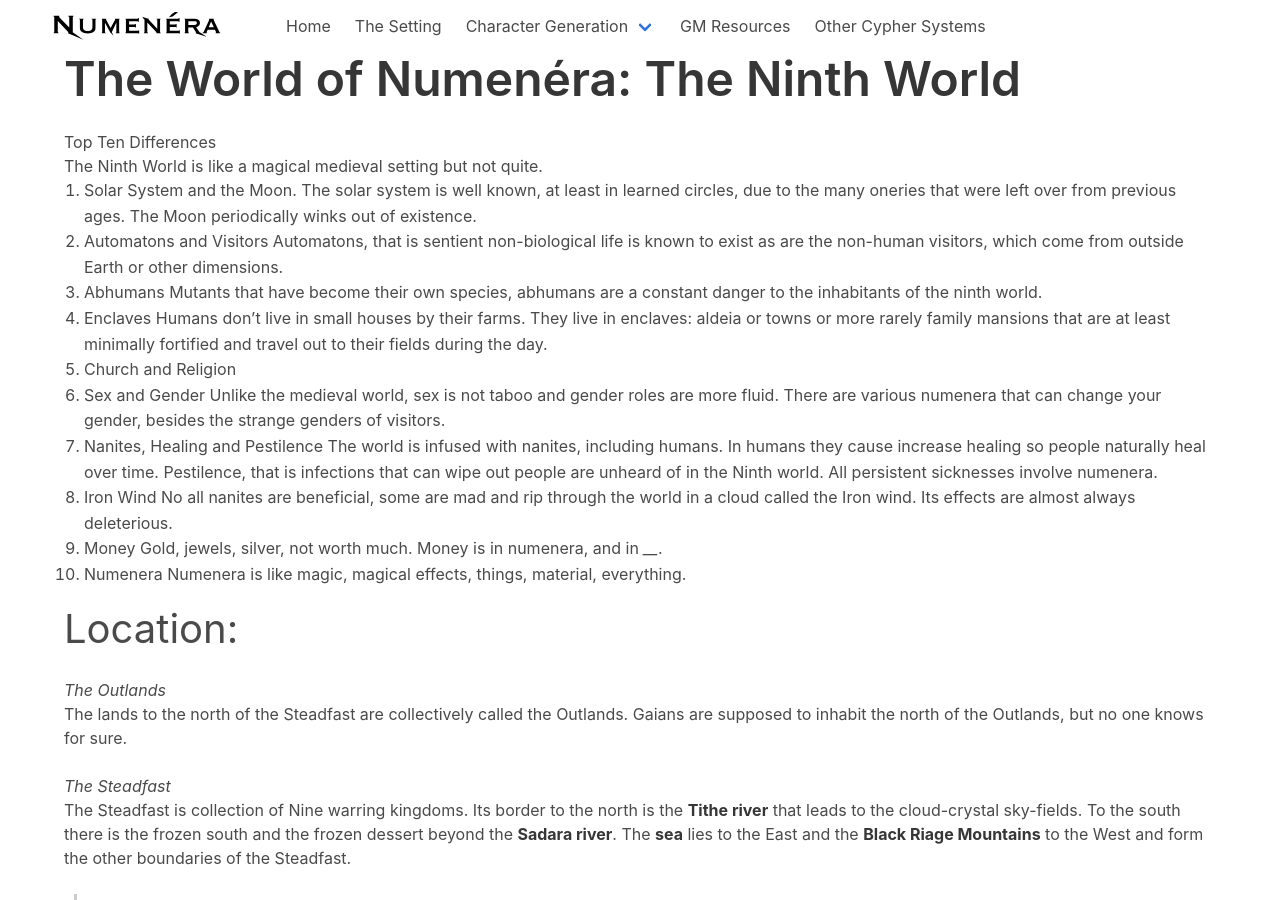
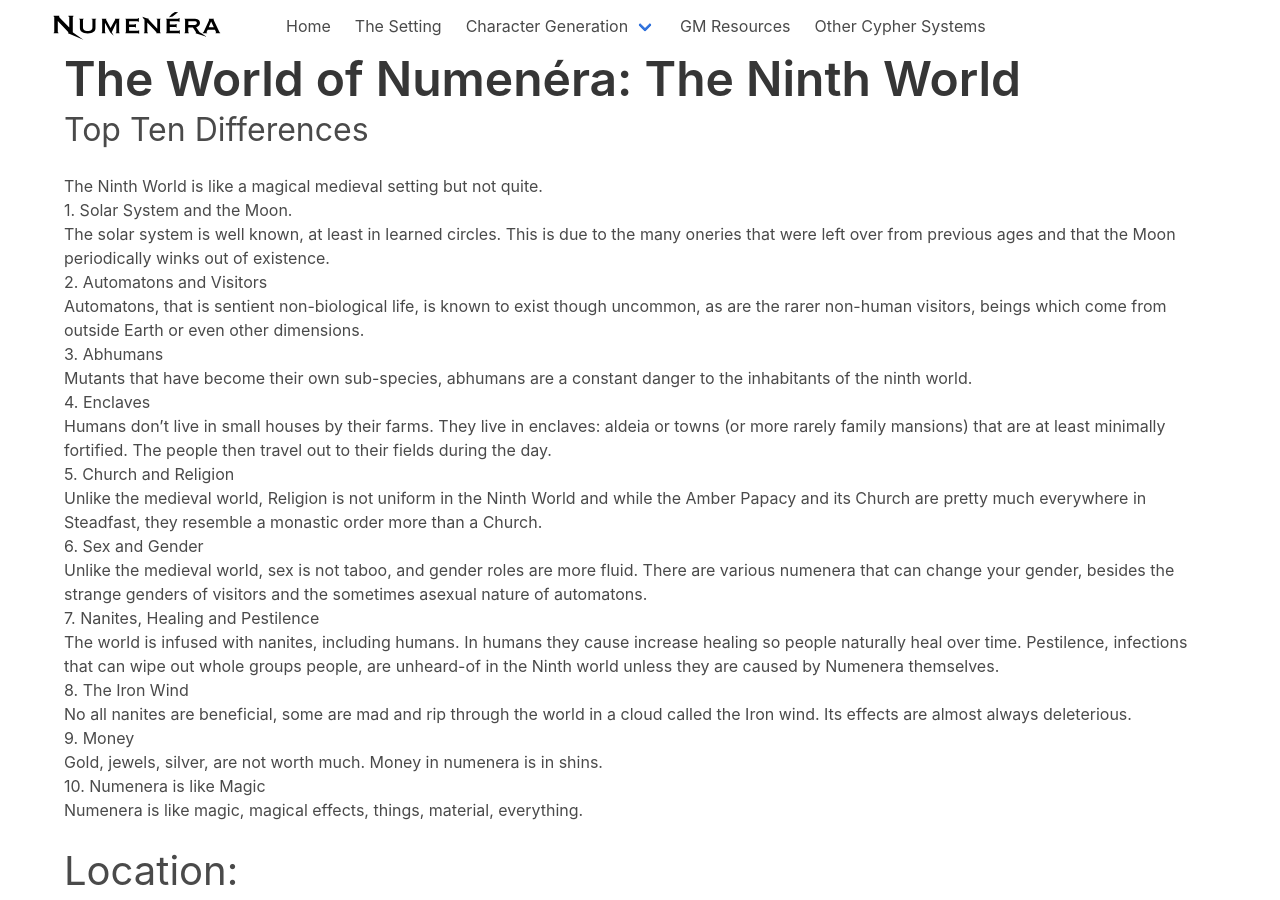
Before and after one commit to rebelwarrior/numenera, a Jekyll site: the page built from ninth_world.md, in a window 1280 px wide and 900 px high. Built offline with Jekyll 4.4.1, drawn with Linux system fonts in a browser that asks for light colours; nearby versions of some CDN libraries.

Commit message:
adds top ten differences

```diff
--- a/ninth_world.md
+++ b/ninth_world.md
@@ -7,29 +7,43 @@
 {:.title.is-1}
 
 ## Top Ten Differences
+{:.subtitle.is-3}
+
 The Ninth World is like a magical medieval setting but not quite.
 
-1. Solar System and the Moon.
-The solar system is well known, at least in learned circles, due to the many oneries that were left over from previous ages. The Moon periodically winks out of existence.
-2. Automatons and Visitors
-Automatons, that is sentient non-biological life is known to exist as are the non-human visitors, which come from outside Earth or other dimensions.
-3. Abhumans
-Mutants that have become their own species, abhumans are a constant danger to the inhabitants of the ninth world.
-4. Enclaves
-Humans don't live in small houses by their farms. They live in enclaves: aldeia or towns or more rarely family mansions that are at least minimally fortified and travel out to their fields during the day.
-5. Church and Religion
-6. Sex and Gender
-Unlike the medieval world, sex is not taboo and gender roles are more fluid. There are various numenera that can change your gender, besides the strange genders of visitors.
-7. Nanites, Healing and Pestilence
-The world is infused with nanites, including humans. In humans they cause increase healing so people naturally heal over time. Pestilence, that is infections that can wipe out people are unheard of in the Ninth world. All persistent sicknesses involve numenera.
-8. Iron Wind
+### 1. Solar System and the Moon.
+The solar system is well known, at least in learned circles. This is due to the many oneries that were left over from previous ages and that the Moon periodically winks out of existence.
+
+
+### 2. Automatons and Visitors
+Automatons, that is sentient non-biological life, is known to exist though uncommon, as are the rarer non-human visitors, beings which come from outside Earth or even other dimensions.
+
+### 3. Abhumans
+Mutants that have become their own sub-species, abhumans are a constant danger to the inhabitants of the ninth world.
+
+### 4. Enclaves
+Humans don't live in small houses by their farms. They live in enclaves: aldeia or towns (or more rarely family mansions) that are at least minimally fortified. The people then travel out to their fields during the day.
+
+### 5. Church and Religion
+Unlike the medieval world, Religion is not uniform in the Ninth World and while the Amber Papacy and its Church are pretty much everywhere in Steadfast, they resemble a monastic order more than a Church.
+
+### 6. Sex and Gender
+Unlike the medieval world, sex is not taboo, and gender roles are more fluid. There are various numenera that can change your gender, besides the strange genders of visitors and the sometimes asexual nature of automatons.
+
+### 7. Nanites, Healing and Pestilence
+The world is infused with nanites, including humans. In humans they cause increase healing so people naturally heal over time. Pestilence, infections that can wipe out whole groups people, are unheard-of in the Ninth world unless they are caused by Numenera themselves.
+
+### 8. The Iron Wind
 No all nanites are beneficial, some are mad and rip through the world in a cloud called the Iron wind. Its effects are almost always deleterious.
-9. Money
-Gold, jewels, silver, not worth much. Money is in numenera, and in ____.
-10. Numenera
+
+
+### 9. Money
+Gold, jewels, silver, are not worth much. Money in numenera is in shins.
+
+### 10. Numenera is like Magic
 Numenera is like magic, magical effects, things, material, everything.
 
-
+<br>
 
 ## Location:
 {:.subtitle.is-2}
```
